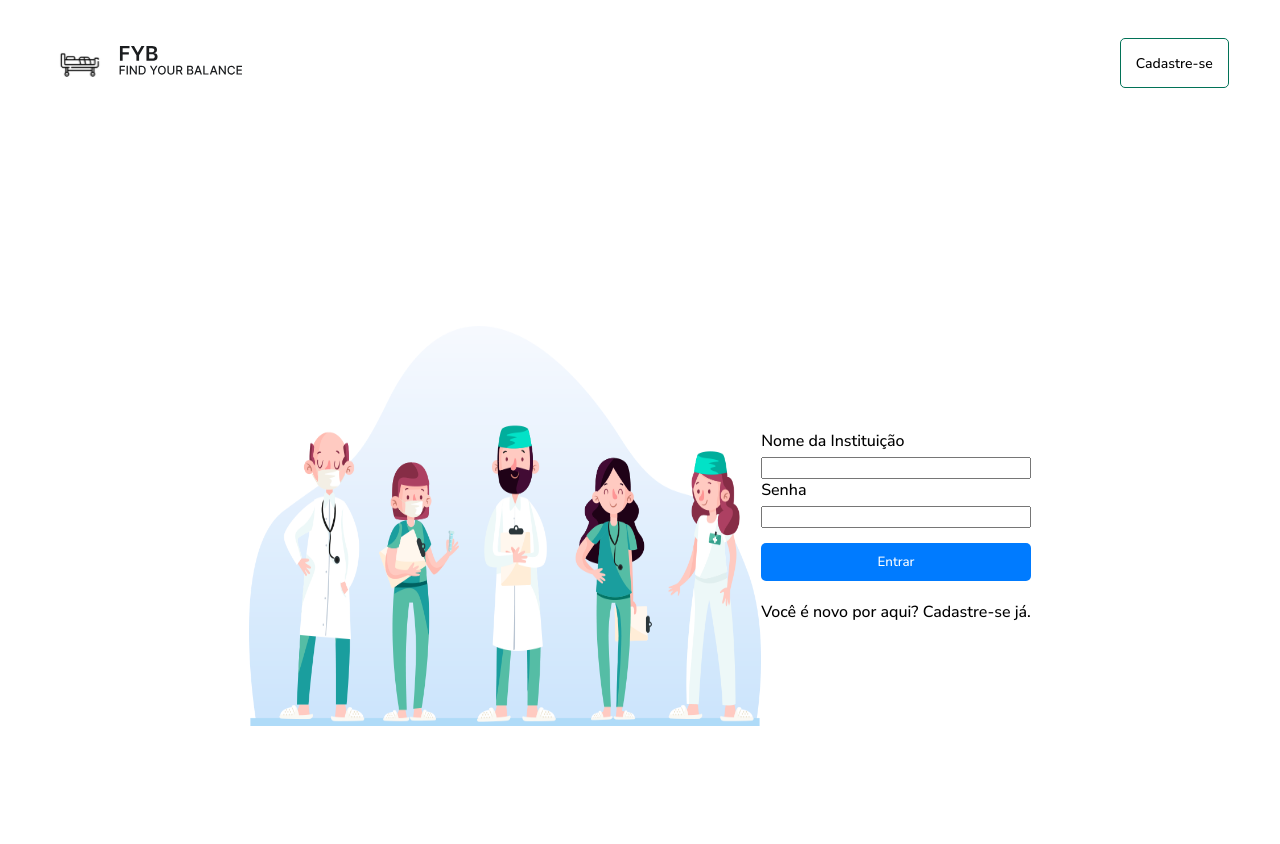
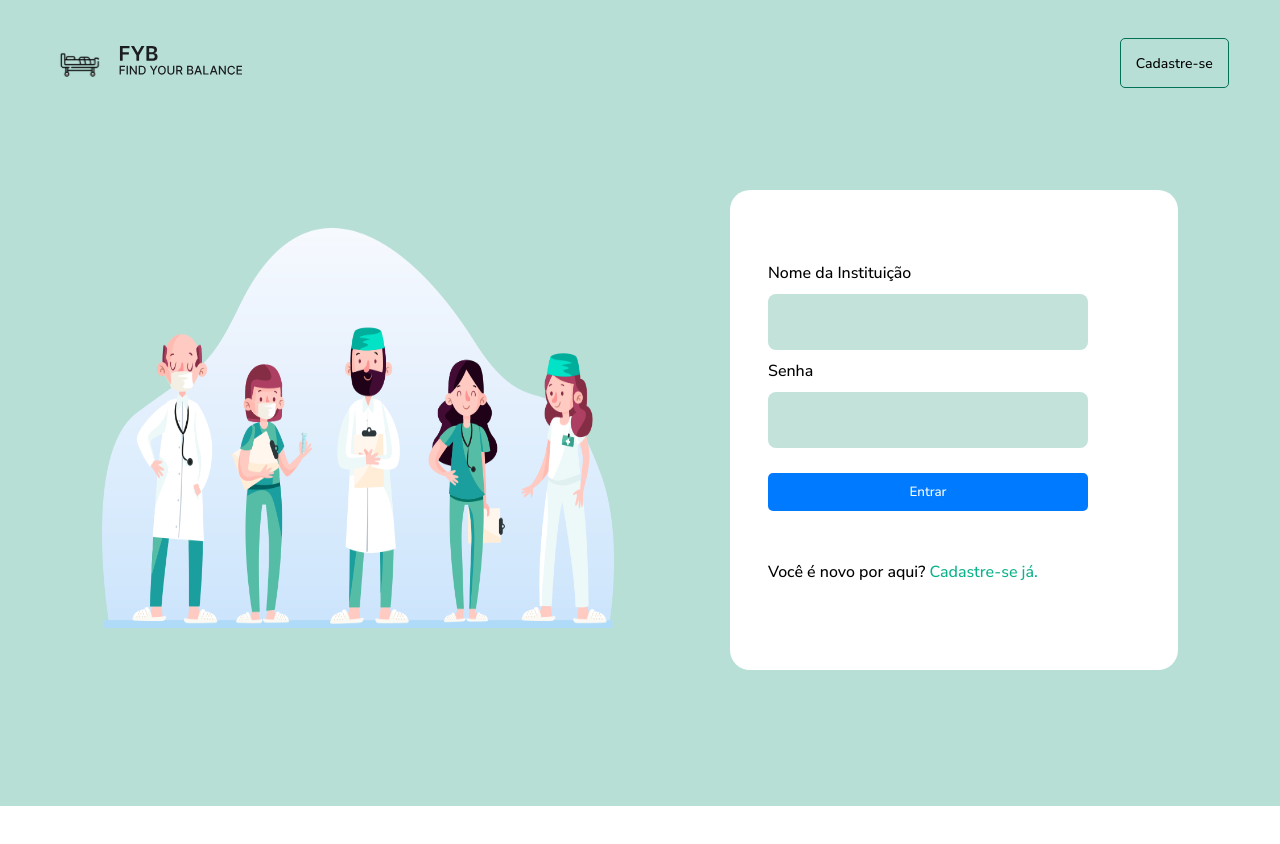
Before and after one commit to amandasilveiraa/ProjetoFYB, a React (Create React App) app: page / in a window 1280 px wide. Shown: the top 844 px of the page. After the commit the page ends 806 px from the top, so only its background shows below. Built offline with nearby package versions, Linux system fonts and the light colour scheme.

Commit message:
Finalizei tela de login

```diff
--- a/package.json
+++ b/package.json
@@ -8,6 +8,7 @@
     "@testing-library/user-event": "^13.5.0",
     "react": "^18.2.0",
     "react-dom": "^18.2.0",
+    "react-router-dom": "^6.15.0",
     "react-scripts": "5.0.1",
     "styled-components": "^6.0.7",
     "web-vitals": "^2.1.4"
--- a/src/components/Header/styled.jsx
+++ b/src/components/Header/styled.jsx
@@ -4,6 +4,7 @@ export const HeaderContainer = styled.header`
   display: flex;
   justify-content: space-between;
   align-items: center;
+  background-color: #b7dfd6;
 `;
 
 export const DivLogo = styled.div`
--- a/src/pages/Login/Login.js
+++ b/src/pages/Login/Login.js
@@ -1,24 +1,25 @@
 // import { Link } from 'react-router-dom'; // Certifique-se de que as rotas estejam configuradas corretamente
 import LoginImg from '../../assets/login.png'
-import { Button, CustomImg, FormDiv, Formulario, Frase, ImagemDiv, Label, Link, LoginContainer } from './styled';
+import { Button, CustomImg, CustomInput, FormDiv, Formulario, Frase, Label, Link, LoginContainer } from './styled';
+
 
 function Login() {
+
+
     return (
         <LoginContainer>
-            <ImagemDiv>
-                <CustomImg src={LoginImg} alt="Médicos" />
-            </ImagemDiv>
+            <CustomImg src={LoginImg} alt="Médicos" />
             <FormDiv>
                 <Formulario>
                     <Label>Nome da Instituição</Label>
-                    <input type="text" />
+                    <CustomInput type="text" />
                     <Label>Senha</Label>
-                    <input type="password" />
+                    <CustomInput type="password" />
                     <Button>Entrar</Button>
+                    <Frase>
+                        Você é novo por aqui? <Link to="#">Cadastre-se já.</Link>
+                    </Frase>
                 </Formulario>
-                <Frase>
-                    Você é novo por aqui? <Link to="#">Cadastre-se já.</Link>
-                </Frase>
             </FormDiv>
         </LoginContainer>
     );
--- a/src/pages/Login/styled.jsx
+++ b/src/pages/Login/styled.jsx
@@ -2,38 +2,49 @@ import styled from 'styled-components';
 
 export const LoginContainer = styled.div`
   display: flex;
-  align-items: center;
-  justify-content: center;
-  height: 100vh;
-`;
-
-export const ImagemDiv = styled.div`
-  justify-content: center;
-  align-items: center;
-  display: flex;
+  justify-content: space-between;
+  height: 85vh;
+  background-color: #b7dfd6;
 `;
 
 export const CustomImg = styled.img`
   height: 50vh;
   width: 40vw;
+  margin-left: 8vw;
+  margin-top: 8vw;
 `
 
 export const FormDiv = styled.div`
-  background-color: #white;
+  background-color: white;
   border-radius: 20px;
   display: flex;
   flex-direction: column;
+  height: 60vh;
+  width: 35vw;
+  margin-right: 8vw;
+  margin-top: 5vw;
 `;
 
-export const Formulario = styled.form`
+export const Formulario = styled.div`
   display: flex;
   flex-direction: column;
+  padding-left: 3vw;
+  padding-right: 7vw;
+  padding-top: 9vh;
+  gap: 10px;
 `;
 
 export const Label = styled.label`
   font-size: 16px;
-  margin-bottom: 5px;
 `;
+
+export const CustomInput = styled.input`
+  background-color: #0f8a6d;
+  opacity: 25%;
+  border: none;
+  border-radius: 8px;
+  height: 7vh;
+`
 
 export const Button = styled.button`
   background-color: #007bff;
@@ -46,9 +57,18 @@ export const Button = styled.button`
 `;
 
 export const Frase = styled.p`
-  margin-top: 20px;
+  margin-top: 5vh;
 `;
 
-export const Link = styled.a`
+export const Link = styled.button`
+  background: none;
+  border: none;
+  cursor: pointer;
+  text-decoration: none;
+  color: #0BB28A;
+  font-size: 16px;
 
+  &:hover {
+    font-weight: bold;
+  }
 `
--- a/src/styledGlobal.jsx
+++ b/src/styledGlobal.jsx
@@ -6,6 +6,5 @@ export default createGlobalStyle`
         padding: 0;
         box-sizing: border-box;
         font-family: Nunito Sans, sans-serif;
-        backgroud-color: #EDF0FA;
     }
 `
```
Also changed, not shown: src/routes/Routes.js (+33 -0 lines), src/pages/Erro/Erro.js (added), 1 other file (tests, documents, lock files or other folders).
